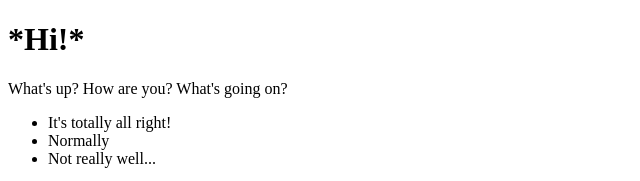
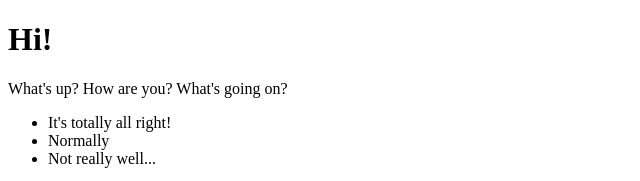
Before and after one commit to walkersevenonethreenineone/27.01.2022.WebSite, a plain HTML site: page index.html in a window 1280 px wide. Shown: the top 181 px of the page, 0-640 px from the left. Drawn offline with Linux system fonts and the light colour scheme.

Commit message:
Update index.html

```diff
--- a/index.html
+++ b/index.html
@@ -2,7 +2,7 @@
 <html>
 <body>
 
-<h1>*Hi!*</h1>
+<h1>Hi!</h1>
 <p>What's up? How are you? What's going on?</p>
 
 <ul>
```
